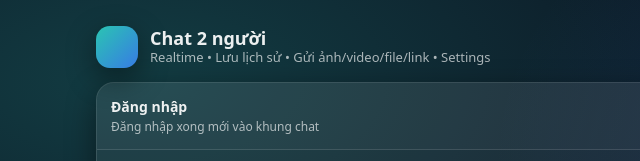
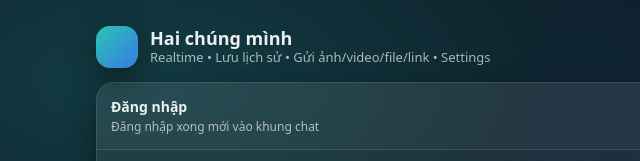
Before and after one commit to buidai30503-design/Chat, a plain HTML site: page index.html in a window 1280 px wide. Shown: the top 161 px of the page, 54-694 px from the left. Drawn offline with Linux system fonts and the light colour scheme; a script that the page names is missing.

```diff
--- a/index.html
+++ b/index.html
@@ -3,7 +3,7 @@
 <head>
   <meta charset="utf-8" />
   <meta name="viewport" content="width=device-width,initial-scale=1" />
-  <title>Chat 2 người</title>
+  <title>Tình yêu Đại - Nga</title>
   <style>
     :root{
       --bg: #0b1220;
@@ -205,7 +205,7 @@
     <div class="brand">
       <div class="logo"></div>
       <div class="title">
-        <b>Chat 2 người</b>
+        <b>Hai chúng mình</b>
         <span>Realtime • Lưu lịch sử • Gửi ảnh/video/file/link • Settings</span>
       </div>
     </div>
```
